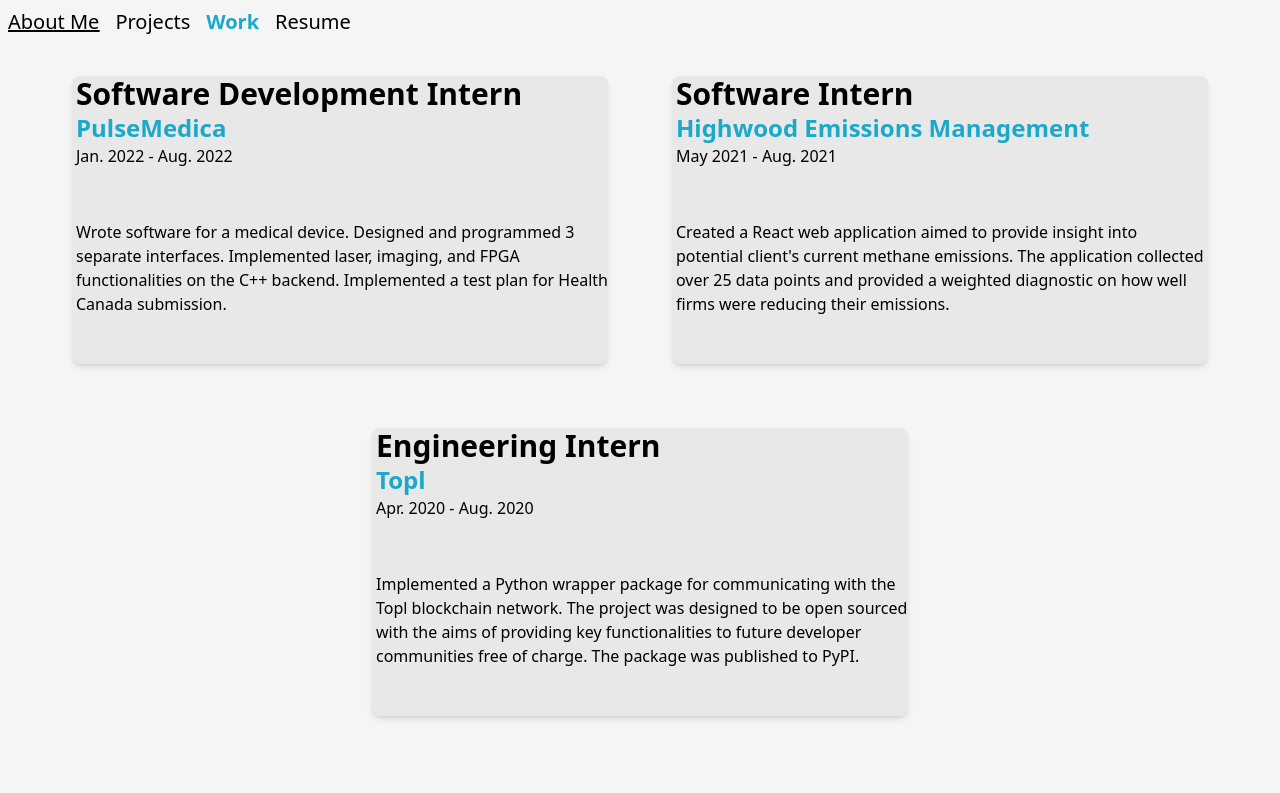
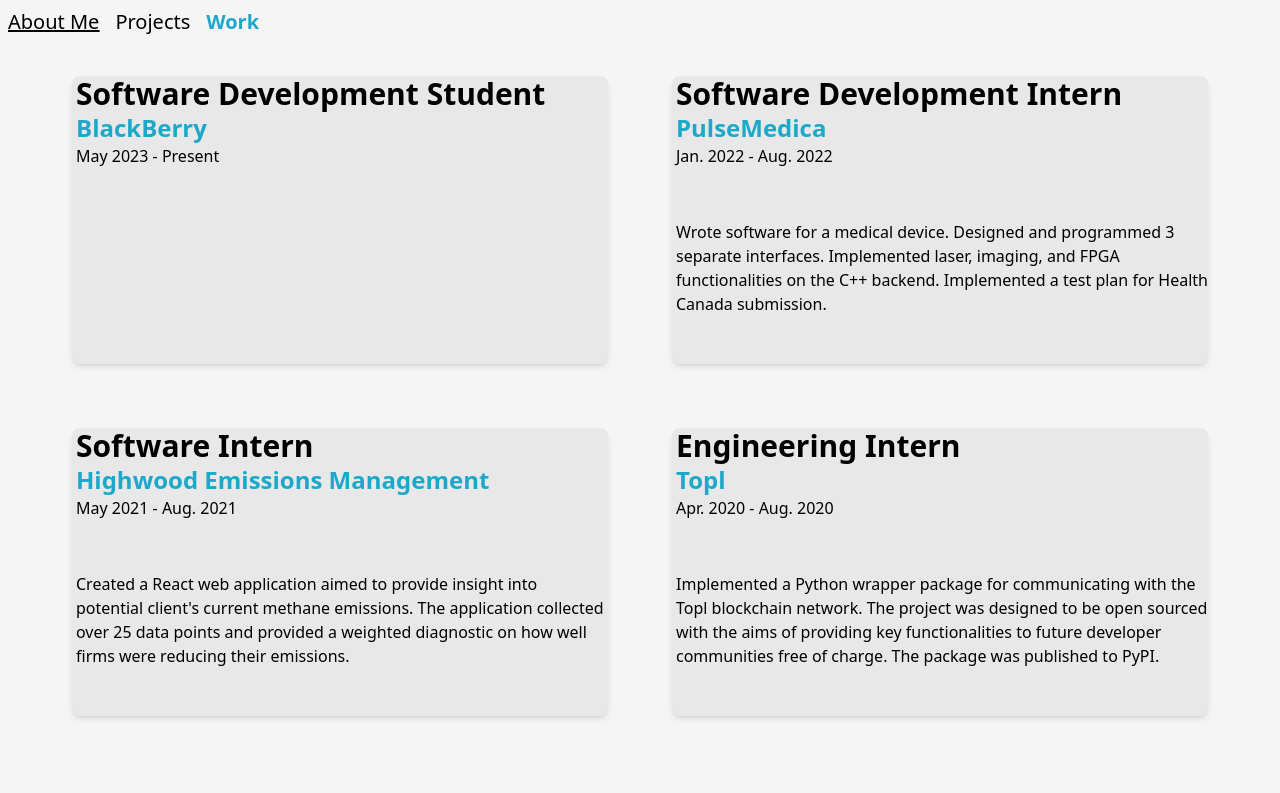
Before and after one commit to ArjunMehta01/personal_site_2, a React app: page /work in a window 1280 px wide. Shown: the top 793 px of the page. Built offline with nearby package versions, Linux system fonts and the light colour scheme.

Commit message:
BB card added

```diff
--- a/src/components/Navbar.js
+++ b/src/components/Navbar.js
@@ -1,7 +1,7 @@
 import React from "react";
 import tw from "tailwind-styled-components";
 import { Link } from "react-router-dom";
-import Pdf from '../assets/ArjunResume.pdf';
+// import Pdf from '../assets/ArjunResume.pdf';
 
 
 const NavContainer = tw.div`
@@ -29,7 +29,7 @@
             <Name className={props.current == "about" ? currentStyle : ""}><Link to="/">About Me</Link></Name>
             <Name className={props.current == "projects" ? currentStyle : ""}><Link to="/projects">Projects</Link></Name>
             <Name className={props.current == "work" ? currentStyle : ""}><Link to="/work">Work</Link></Name>
-            <Name><a href={Pdf} target="_blank">Resume</a></Name>
+            {/* <Name><a href={Pdf} target="_blank">Resume</a></Name> */}
             {/*<Name>Summary</Name> */}
         </NavContainer>
     );
--- a/src/pages/Work.js
+++ b/src/pages/Work.js
@@ -39,6 +39,8 @@
         window.open(url, '_blank', 'noopener,noreferrer');
       };
 
+    const BlackBerry = ""
+
     const PulseMedica = "Wrote software for a medical device. Designed and programmed 3 separate interfaces. Implemented laser, imaging, and FPGA functionalities on the C++ backend. Implemented a test plan for Health Canada submission.";
 
     const HWE = "Created a React web application aimed to provide insight into potential client's current methane emissions. The application collected over 25 data points and provided a weighted diagnostic on how well firms were reducing their emissions.";
@@ -50,6 +52,9 @@
             <Navbar current="work"/>
             <MainContainer>
                 <div className="flex flex-row flex-wrap justify-center">
+                    <JobCard hoverable role="Software Development Student" org="BlackBerry" date="May 2023 - Present" onClick={() => openInNewTab("https://www.blackberry.com/us/en/products/automotive/blackberry-ivy")}>
+                        {BlackBerry}
+                    </JobCard>
                     <JobCard hoverable role="Software Development Intern" org="PulseMedica" date="Jan. 2022 - Aug. 2022" onClick={() => openInNewTab("https://www.pulsemedica.com/")}>
                         {PulseMedica}
                     </JobCard>
```
Also changed, not shown: 1 other file (tests, documents, lock files or other folders).
